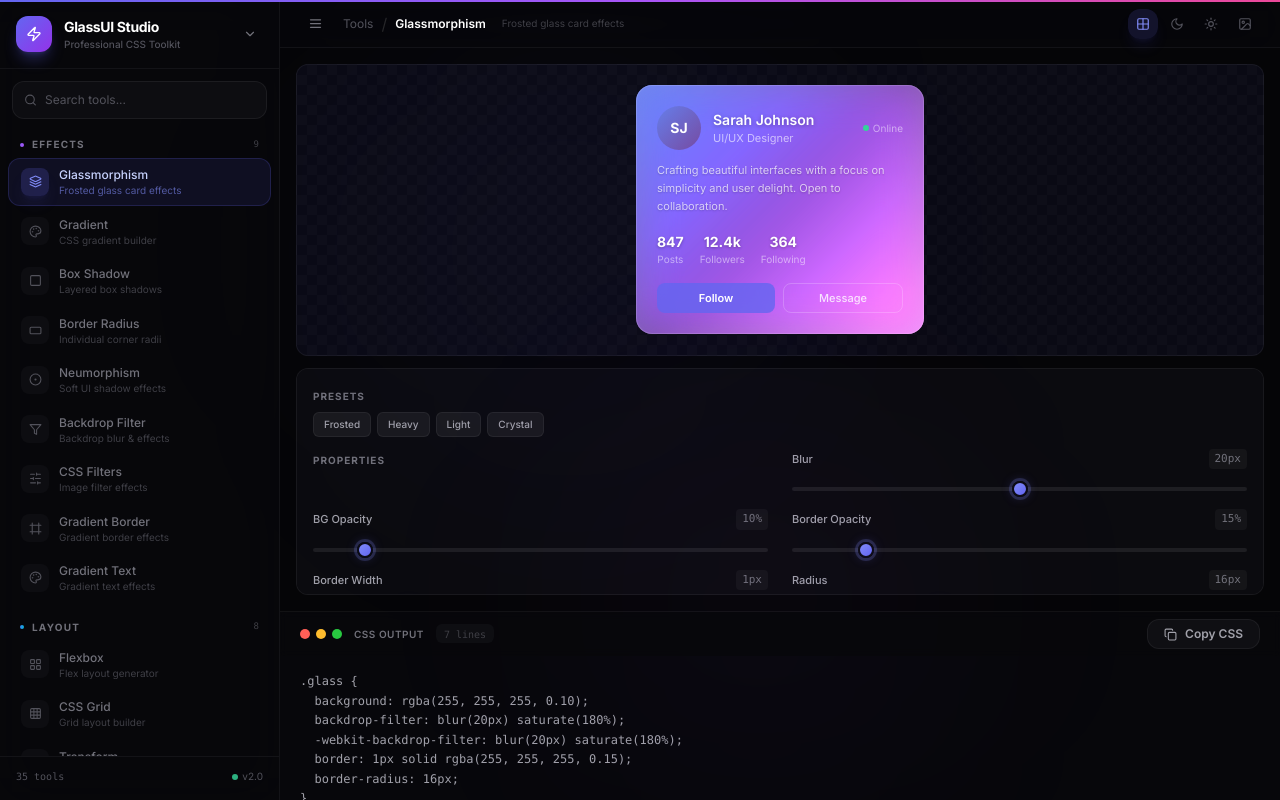
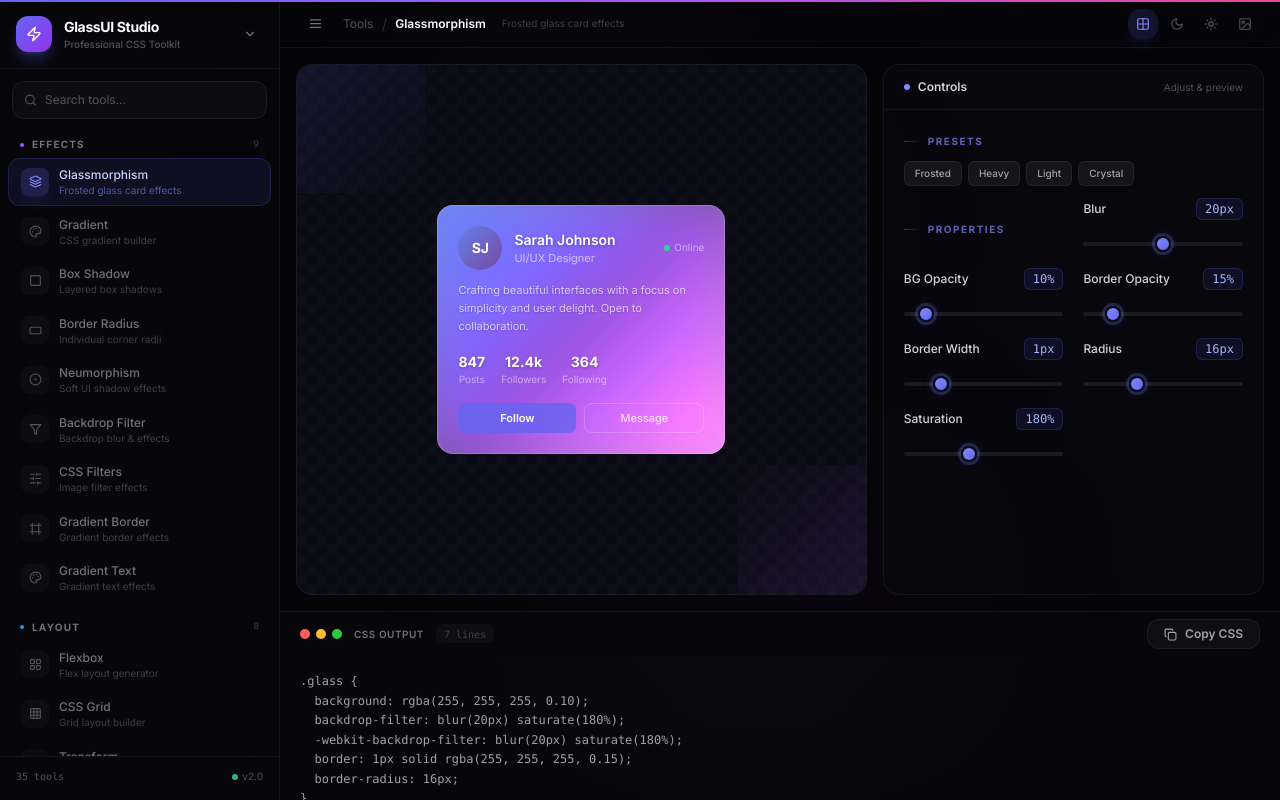
Before and after one commit to ZarifRahman199/GlassUI-Studio, a Next.js app: page / in a window 1280 px wide. Both pictures are taken after a click on the button "Start Building". Built offline with nearby package versions, Linux system fonts and the light colour scheme.

Commit message:
Update ui.tsx

```diff
--- a/app/components/ui.tsx
+++ b/app/components/ui.tsx
@@ -8,10 +8,12 @@ export function Slider({ label, value, set, min, max, step = 1, unit = '' }: {
   min: number; max: number; step?: number; unit?: string;
 }) {
   return (
-    <div className="mb-3">
-      <div className="flex justify-between items-center mb-1">
-        <span className="text-[11px] font-medium text-zinc-400">{label}</span>
-        <span className="text-[11px] font-mono text-zinc-500 bg-white/[0.04] px-1.5 py-0.5 rounded">{value}{unit}</span>
+    <div className="mb-4 group">
+      <div className="flex justify-between items-center mb-2">
+        <span className="text-xs font-medium text-zinc-300">{label}</span>
+        <span className="text-xs font-mono text-indigo-300 bg-indigo-500/10 px-2 py-0.5 rounded-md border border-indigo-500/20">
+          {value}{unit}
+        </span>
       </div>
       <input type="range" min={min} max={max} step={step} value={value} onChange={e => set(Number(e.target.value))} className="w-full" />
     </div>
@@ -20,11 +22,16 @@ export function Slider({ label, value, set, min, max, step = 1, unit = '' }: {
 
 export function ColorInput({ label, value, set }: { label: string; value: string; set: (v: string) => void }) {
   return (
-    <div className="mb-3">
-      <span className="text-[11px] font-medium text-zinc-400 block mb-1">{label}</span>
-      <div className="flex gap-2 items-center">
-        <input type="color" value={value} onChange={e => set(e.target.value)} className="w-8 h-8 rounded-lg cursor-pointer bg-transparent border border-white/[0.08]" />
-        <input value={value} onChange={e => set(e.target.value)} className="flex-1 bg-white/[0.04] border border-white/[0.08] rounded-lg px-2.5 py-1.5 text-[11px] font-mono text-zinc-300 outline-none focus:border-indigo-500/50 transition-colors" />
+    <div className="mb-4">
+      <span className="text-xs font-medium text-zinc-300 block mb-2">{label}</span>
+      <div className="flex gap-2.5 items-center">
+        <div className="relative">
+          <input type="color" value={value} onChange={e => set(e.target.value)}
+            className="w-10 h-10 rounded-xl cursor-pointer bg-transparent border-2 border-white/[0.08] hover:border-indigo-500/40 transition-colors shadow-lg" />
+          <div className="absolute inset-0 rounded-xl shadow-inner" />
+        </div>
+        <input value={value} onChange={e => set(e.target.value)}
+          className="flex-1 bg-white/[0.04] border border-white/[0.08] rounded-xl px-3 py-2.5 text-xs font-mono text-zinc-200 outline-none focus:border-indigo-500/50 transition-all hover:bg-white/[0.06]" />
       </div>
     </div>
   );
@@ -32,9 +39,10 @@ export function ColorInput({ label, value, set }: { label: string; value: string
 
 export function Select({ label, value, set, options }: { label: string; value: string; set: (v: string) => void; options: { value: string; label: string }[] }) {
   return (
-    <div className="mb-3">
-      <span className="text-[11px] font-medium text-zinc-400 block mb-1">{label}</span>
-      <select value={value} onChange={e => set(e.target.value)} className="w-full bg-white/[0.04] border border-white/[0.08] rounded-lg px-2.5 py-1.5 text-[11px] text-zinc-300 outline-none focus:border-indigo-500/50 cursor-pointer transition-colors">
+    <div className="mb-4">
+      <span className="text-xs font-medium text-zinc-300 block mb-2">{label}</span>
+      <select value={value} onChange={e => set(e.target.value)}
+        className="w-full bg-white/[0.04] border border-white/[0.08] rounded-xl px-3 py-2.5 text-xs text-zinc-200 outline-none focus:border-indigo-500/50 cursor-pointer transition-all hover:bg-white/[0.06]">
         {options.map(o => <option key={o.value} value={o.value}>{o.label}</option>)}
       </select>
     </div>
@@ -43,30 +51,58 @@ export function Select({ label, value, set, options }: { label: string; value: s
 
 export function Toggle({ label, value, set }: { label: string; value: boolean; set: (v: boolean) => void }) {
   return (
-    <div className="flex items-center justify-between mb-3">
-      <span className="text-[11px] font-medium text-zinc-400">{label}</span>
-      <button onClick={() => set(!value)} className={`w-8 h-[18px] rounded-full transition-colors relative ${value ? 'bg-indigo-500' : 'bg-white/10'}`}>
-        <div className={`w-3 h-3 rounded-full bg-white absolute top-[3px] transition-transform ${value ? 'translate-x-[14px]' : 'translate-x-[3px]'}`} />
+    <div className="flex items-center justify-between mb-4">
+      <span className="text-xs font-medium text-zinc-300">{label}</span>
+      <button onClick={() => set(!value)}
+        className={`w-11 h-6 rounded-full transition-all duration-300 relative ${value ? 'bg-gradient-to-r from-indigo-500 to-purple-500 shadow-lg shadow-indigo-500/30' : 'bg-white/10'}`}>
+        <div className={`w-4 h-4 rounded-full bg-white absolute top-1 transition-all duration-300 shadow-md ${value ? 'translate-x-6' : 'translate-x-1'}`} />
       </button>
     </div>
   );
 }
 
 export function SectionTitle({ children }: { children: React.ReactNode }) {
-  return <p className="text-[10px] font-bold text-zinc-500 uppercase tracking-[0.1em] mb-2 mt-1">{children}</p>;
+  return (
+    <p className="text-[10px] font-bold text-indigo-400/70 uppercase tracking-[0.15em] mb-3 mt-1 flex items-center gap-2">
+      <span className="w-4 h-px bg-gradient-to-r from-indigo-500/50 to-transparent" />
+      {children}
+    </p>
+  );
 }
 
 export function ToolLayout({ controls, preview, previewBg = 'checkerboard' }: {
   controls: React.ReactNode; preview: React.ReactNode; previewBg?: string;
 }) {
   return (
-    <div className="flex-1 flex flex-col min-h-0 gap-3">
-      <div className={`flex-[3] min-h-0 rounded-xl border border-white/[0.06] overflow-hidden flex items-center justify-center ${previewBg}`}>
-        <div className="p-6">{preview}</div>
+    <div className="flex-1 flex gap-4 min-h-0">
+      {/* Preview Area - Takes most space */}
+      <div className={`flex-[3] min-h-0 rounded-2xl border border-white/[0.06] overflow-hidden flex items-center justify-center relative group ${previewBg}`}>
+        {/* Subtle corner gradient accents */}
+        <div className="absolute top-0 left-0 w-32 h-32 bg-gradient-to-br from-indigo-500/10 to-transparent pointer-events-none rounded-tl-2xl" />
+        <div className="absolute bottom-0 right-0 w-32 h-32 bg-gradient-to-tl from-purple-500/10 to-transparent pointer-events-none rounded-br-2xl" />
+        {/* Grid overlay for design feel */}
+        <div className="absolute inset-0 opacity-[0.03] pointer-events-none"
+          style={{
+            backgroundImage: 'linear-gradient(rgba(255,255,255,0.3) 1px, transparent 1px), linear-gradient(90deg, rgba(255,255,255,0.3) 1px, transparent 1px)',
+            backgroundSize: '40px 40px'
+          }}
+        />
+        <div className="relative p-8 z-10">{preview}</div>
       </div>
-      <div className="flex-[2] min-h-0 overflow-y-auto rounded-xl border border-white/[0.06] bg-[#0b0b0f] p-4">
-        <div className="grid grid-cols-2 gap-x-6 gap-y-0">
-          {controls}
+
+      {/* Controls Panel - Sleek side panel */}
+      <div className="flex-[2] min-h-0 overflow-y-auto rounded-2xl border border-white/[0.06] bg-[#08080e]/80 backdrop-blur-sm flex flex-col">
+        {/* Controls Header */}
+        <div className="px-5 py-3.5 border-b border-white/[0.05] flex items-center gap-2 flex-shrink-0">
+          <div className="w-1.5 h-1.5 rounded-full bg-indigo-400 shadow-lg shadow-indigo-400/50" />
+          <span className="text-xs font-semibold text-zinc-300">Controls</span>
+          <span className="text-[10px] text-zinc-600 ml-auto">Adjust & preview</span>
+        </div>
+        {/* Controls Body */}
+        <div className="p-5 flex-1">
+          <div className="grid grid-cols-2 gap-x-5 gap-y-0">
+            {controls}
+          </div>
         </div>
       </div>
     </div>
```
